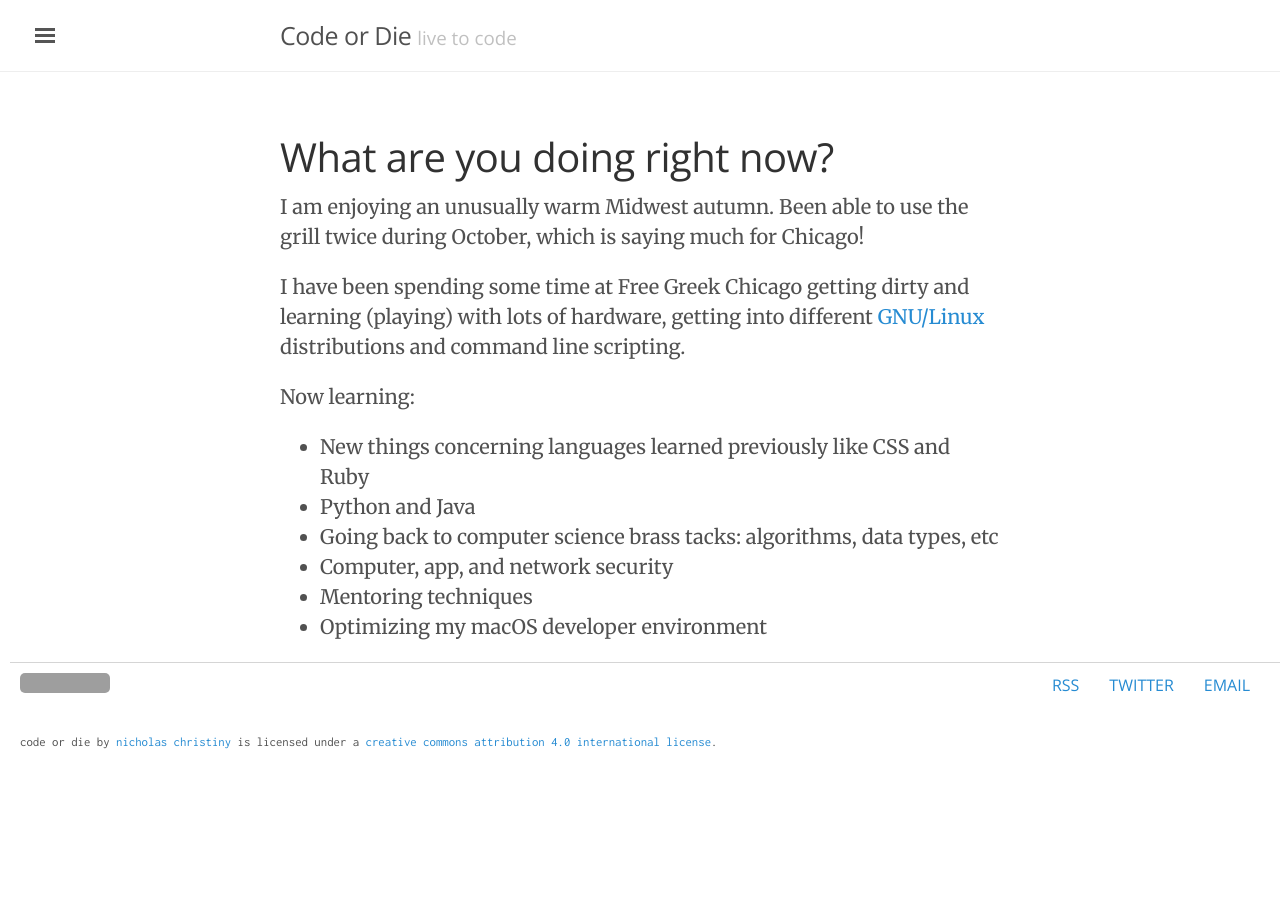
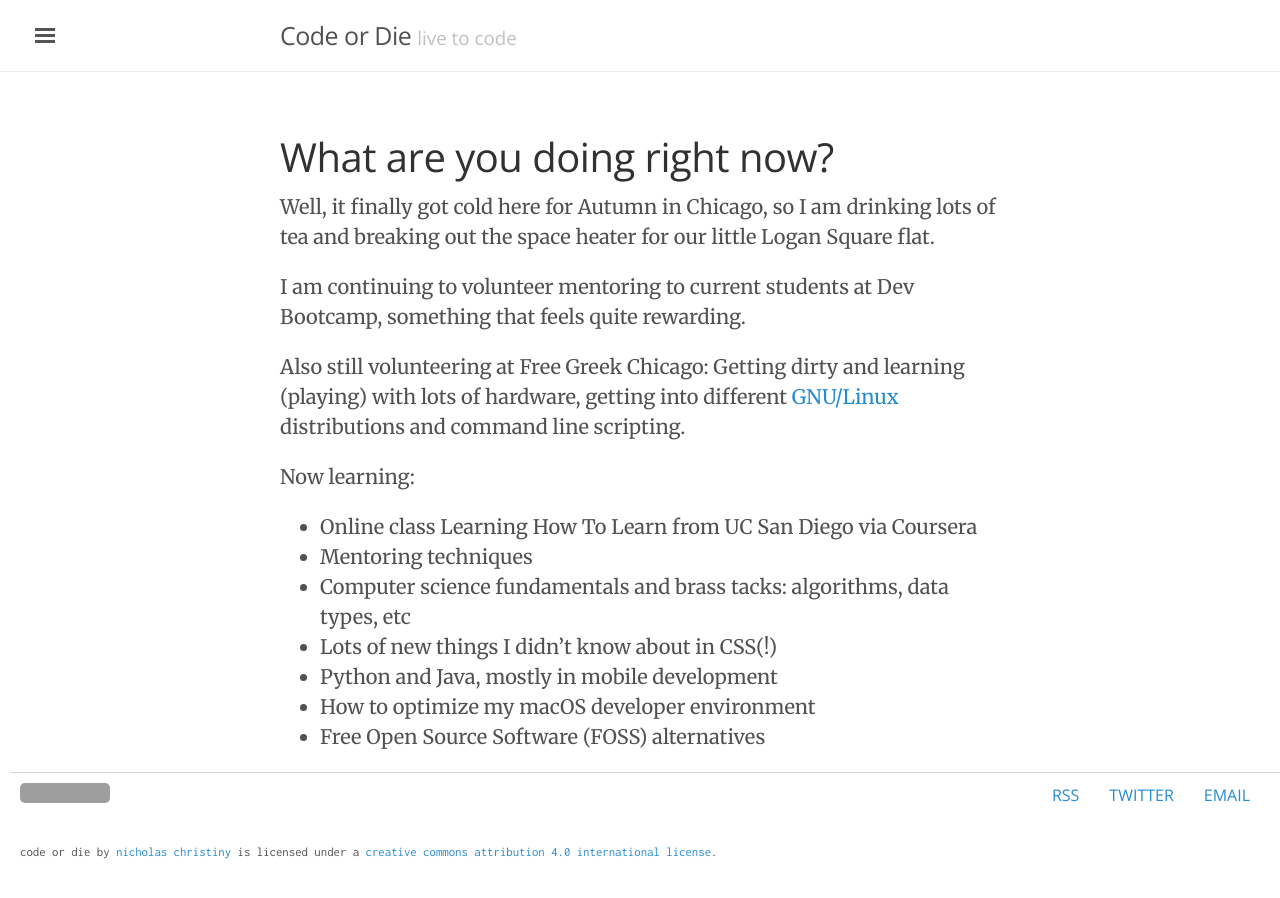
Before and after one commit to nchristiny/nchristiny.github.io, a Jekyll site: the page built from now/index.md, in a window 1280 px wide. Built offline with Jekyll 4.4.1, drawn with Linux system fonts in a browser that asks for light colours; nearby versions of some CDN libraries; comment, search, counter and statistics services are not loaded; grey boxes are pictures that could not be loaded.

Commit message:
Update /now

```diff
--- a/now/index.md
+++ b/now/index.md
@@ -3,15 +3,18 @@ layout: default
 title: Now
 ---
 # What are you doing right now?
-I am enjoying an unusually warm Midwest autumn. Been able to use the grill twice during October, which is saying much for Chicago!
+Well, it finally got cold here for Autumn in Chicago, so I am drinking lots of tea and breaking out the space heater for our little Logan Square flat.
 
-I have been spending some time at Free Greek Chicago getting dirty and learning (playing) with lots of hardware, getting into different [GNU/Linux](https://www.gnu.org/gnu/linux-and-gnu.en.html) distributions and command line scripting.
+I am continuing to volunteer mentoring to current students at Dev Bootcamp, something that feels quite rewarding.
+
+Also still volunteering at Free Greek Chicago: Getting dirty and learning (playing) with lots of hardware, getting into different [GNU/Linux](https://www.gnu.org/gnu/linux-and-gnu.en.html) distributions and command line scripting.
 
 Now learning:
 
-* New things concerning languages learned previously like CSS and Ruby
-* Python and Java
-* Going back to computer science brass tacks: algorithms, data types, etc
-* Computer, app, and network security
+* Online class Learning How To Learn from UC San Diego via Coursera
 * Mentoring techniques
-* Optimizing my macOS developer environment
+* Computer science fundamentals and brass tacks: algorithms, data types, etc
+* Lots of new things I didn't know about in CSS(!)
+* Python and Java, mostly in mobile development
+* How to optimize my macOS developer environment
+* Free Open Source Software (FOSS) alternatives
```
